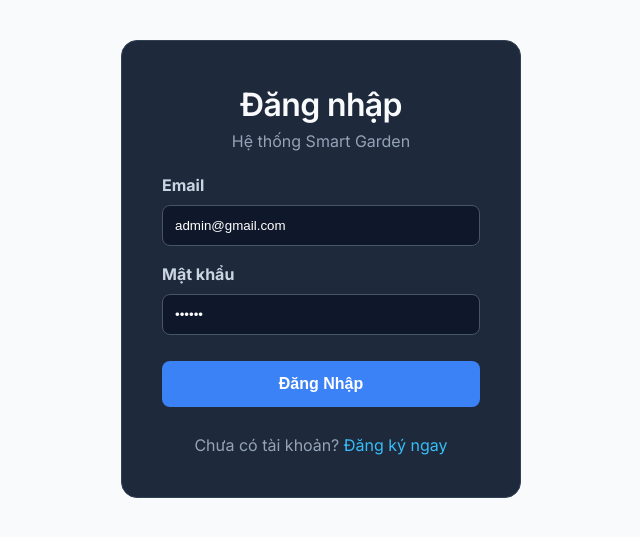
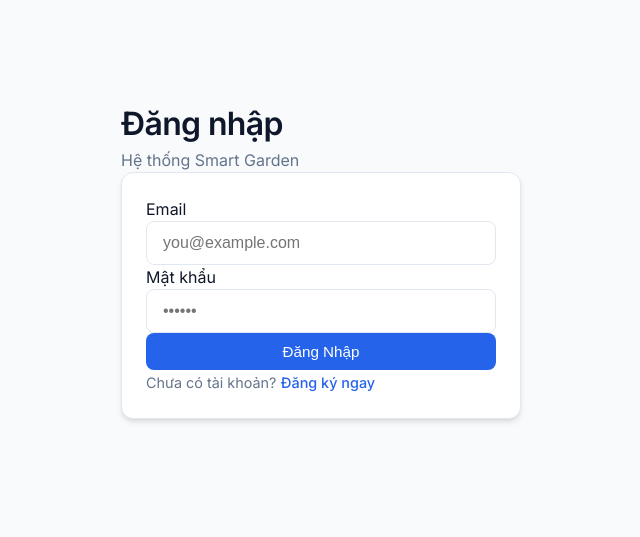
Before and after one commit to Son-Le-007/college---project-iot, a FastAPI app: page /login in a window 1280 px wide. Shown: the top 537 px of the page, without its empty margins (319-959 px from the left). Run offline with FastAPI, Linux system fonts and the light colour scheme; parts of the project's set-up code (start-up, migrations or seed data) failed here and were passed over.

Commit message:
Update login.html

```diff
--- a/app/templates/login.html
+++ b/app/templates/login.html
@@ -1,32 +1,52 @@
 {% extends "base.html" %}
+
 {% block content %}
-<section class="hero" style="max-width: 400px; margin: auto; padding: 40px; background: #1e293b; border-radius: 16px; border: 1px solid #334155;">
-  <h1 style="text-align: center; font-size: 2rem; color: #f8fafc; margin-top: 0;">Đăng nhập</h1>
-  <p style="text-align: center; color: #94a3b8; margin-bottom: 20px;">Hệ thống Smart Garden</p>
+<!-- Căn giữa màn hình và giới hạn chiều rộng -->
+<div style="max-width: 400px; margin: 60px auto;">
 
+  <div class="text-center mb-6">
+    <h1 style="font-size: 2rem;">Đăng nhập</h1>
+    <p>Hệ thống Smart Garden</p>
+  </div>
+
+  <div class="card">
     {% if error %}
-  <div style="background: #7f1d1d; border: 1px solid #ef4444; color: #fca5a5; padding: 12px; border-radius: 8px; text-align: center; margin-bottom: 15px; font-weight: bold;">
+      <div class="alert alert-error text-center">
         ⚠️ {{ error }}
       </div>
     {% endif %}
 
     {% if success %}
-  <div style="background: #14532d; border: 1px solid #22c55e; color: #86efac; padding: 12px; border-radius: 8px; text-align: center; margin-bottom: 15px; font-weight: bold;">
+      <div class="alert alert-success text-center">
         ✅ {{ success }}
       </div>
     {% endif %}
 
-  <form action="/api/login" method="POST" style="display: flex; flex-direction: column; gap: 16px;">
+    <!-- FORM ĐĂNG NHẬP -->
+    <form action="/api/login" method="POST" class="flex flex-col gap-4">
       <div>
-        <label style="font-weight: bold; color: #cbd5e1;">Email</label>
-        <input type="email" name="email" value="admin@gmail.com" required style="width: 100%; padding: 12px; border-radius: 8px; border: 1px solid #475569; background: #0f172a; color: white; margin-top: 8px;">
+        <label class="form-label">Email</label>
+        <!-- Form control xịn: Có bo góc, hover sáng viền -->
+        <input type="email" name="email" class="form-control" placeholder="you@example.com" required>
       </div>
+
       <div>
-        <label style="font-weight: bold; color: #cbd5e1;">Mật khẩu</label>
-        <input type="password" name="password" value="123456" required style="width: 100%; padding: 12px; border-radius: 8px; border: 1px solid #475569; background: #0f172a; color: white; margin-top: 8px;">
+        <label class="form-label">Mật khẩu</label>
+        <input type="password" name="password" class="form-control" placeholder="••••••" required>
       </div>
-    <button type="submit" style="padding: 14px; background: #3b82f6; color: white; border: none; border-radius: 8px; cursor: pointer; font-weight: bold; font-size: 1rem; margin-top: 10px;">Đăng Nhập</button>
-    <a href="/register" style="text-align: center; color: #94a3b8; text-decoration: none; margin-top: 10px;">Chưa có tài khoản? <span style="color: #38bdf8;">Đăng ký ngay</span></a>
+
+      <button type="submit" class="btn btn-primary mt-4" style="width: 100%;">
+        Đăng Nhập
+      </button>
+
+      <div class="text-center mt-4">
+        <span style="color: var(--text-muted); font-size: 0.9rem;">Chưa có tài khoản?</span>
+        <a href="/register" style="color: var(--primary); text-decoration: none; font-weight: 500; font-size: 0.9rem;">
+          Đăng ký ngay
+        </a>
+      </div>
     </form>
-</section>
+  </div>
+
+</div>
 {% endblock %}
```
Lines whose indentation alone changed are shown as unchanged.
